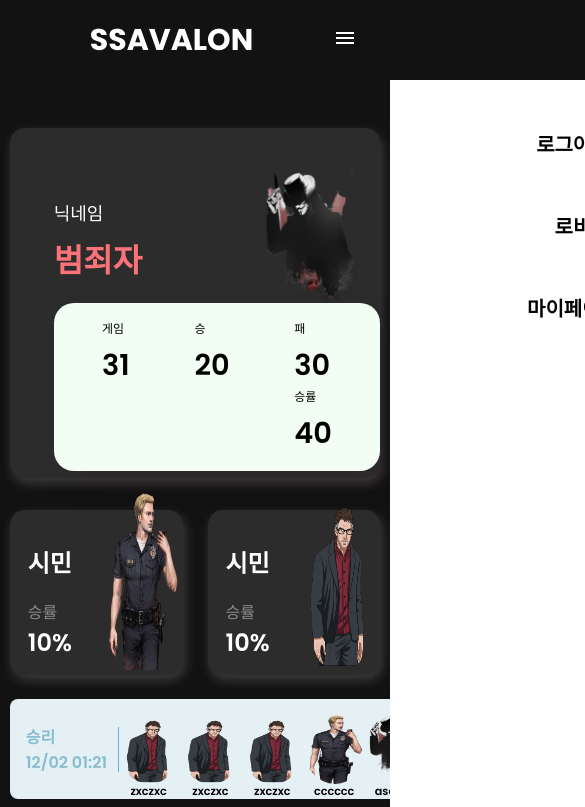
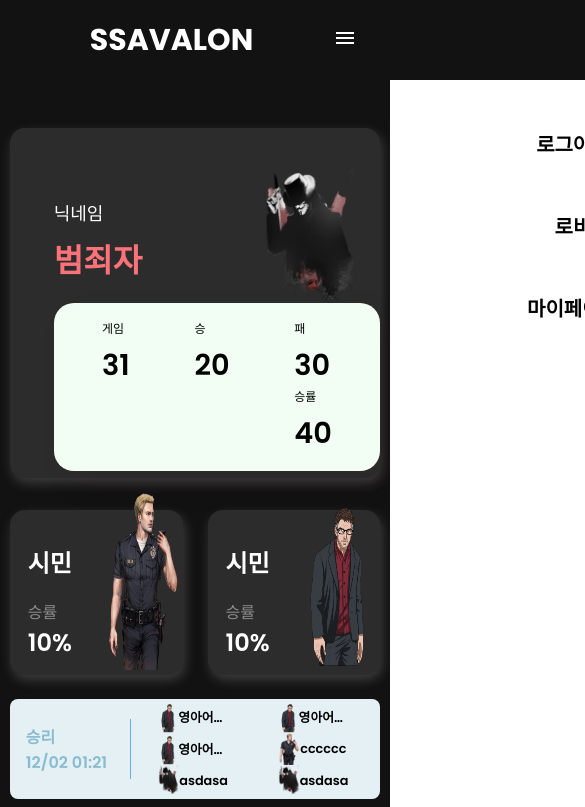
Before and after one commit to jhjo01/ssavalon_FE, a React (Create React App) app: page /mypage in a window 390 px wide. Shown: the top 807 px of the page, 585 px wide, since content can reach past the window. Built offline with nearby package versions, Linux system fonts and the light colour scheme.

Commit message:
Style :finish  mypage responsive

```diff
--- a/src/components/mypage/RecentGame.module.css
+++ b/src/components/mypage/RecentGame.module.css
@@ -1,6 +1,5 @@
 .container {
   width: 1000px;
-  height: 300px;
   max-width: 95%;
   margin: 0 auto;
   margin-top: 1.5rem;
@@ -8,4 +7,14 @@
   grid-template-columns: repeat(2, 1fr);
   row-gap: 10px;
   column-gap: 35px;
+  margin-bottom: 1rem;
 }
+@media (max-width: 1046px) {
+  .container {
+    grid-template-columns: repeat(1, 1fr);
+    place-items: center;
+  }
+}
+
+@media (max-width: 890px) {
+}
--- a/src/components/mypage/RecentGameList.jsx
+++ b/src/components/mypage/RecentGameList.jsx
@@ -12,6 +12,8 @@ const RecentGameList = (props) => {
         <span>12/02 01:21</span>
       </div>
       <div className={`${styles.line} ${vertical}`}></div>
+
+      <div className={styles.img_wrapper}>
         <CitizenXsImage />
         <CitizenXsImage />
         <CitizenXsImage />
@@ -19,6 +21,7 @@ const RecentGameList = (props) => {
         <KillerXsImage />
         <KillerXsImage />
       </div>
+    </div>
   );
 };
 
--- a/src/components/mypage/RecentGameList.module.css
+++ b/src/components/mypage/RecentGameList.module.css
@@ -1,6 +1,6 @@
 .card {
-  max-width: 480px;
-  height: 100px;
+  width: 480px;
+  height: 130px;
   border-radius: 8px;
   display: flex;
   align-items: center;
@@ -31,6 +31,10 @@
   height: 45px;
 }
 
+.card .img_wrapper {
+  display: flex;
+}
+
 .win_line {
   background-color: #63b1e4;
 }
@@ -38,3 +42,34 @@
 .lose_line {
   background-color: #bb605b;
 }
+
+@media (max-width: 1046px) {
+  .card {
+    width: 100%;
+  }
+}
+
+@media (max-width: 890px) {
+  .card {
+    height: 125px;
+  }
+
+  .line {
+    height: 60px;
+  }
+}
+
+@media (max-width: 648px) {
+  .card {
+    height: 100px;
+  }
+}
+
+@media (max-width: 520px) {
+  .card .img_wrapper {
+    width: 65%;
+    display: grid;
+    grid-template-columns: repeat(2, 1fr);
+    place-items: center;
+  }
+}
--- a/src/components/ui/jobs/CitizenXsImage.jsx
+++ b/src/components/ui/jobs/CitizenXsImage.jsx
@@ -5,7 +5,7 @@ const CitizenXsImage = () => {
     <div className={styles.img_wrapper}>
       <img src={CitizenImage} alt="img-citizen" />
       <div className={styles.nickname}>
-        <p className={styles.nickname_name}>zxczxc</p>
+        <p className={styles.nickname_name}>영아어어엉어</p>
       </div>
     </div>
   );
--- a/src/components/ui/jobs/jobs.module.css
+++ b/src/components/ui/jobs/jobs.module.css
@@ -1,28 +1,71 @@
 .img_wrapper {
-  width: 70px;
-  height: 70px;
+  width: 64px;
+  height: 64px;
   border-radius: 50%;
   border: none;
   position: relative;
+  display: flex;
+  flex-direction: column;
+  align-items: center;
+  margin-left: 5px;
 }
 
 .img_wrapper img {
   width: 100%;
   height: 100%;
   border-radius: 50%;
+  border: 1px solid;
 }
 
 .img_wrapper .nickname {
-  position: absolute;
-  bottom: -9px;
-  left: 0px;
-  font-size: 0.7rem;
-  width: 60px;
-  height: 10px;
+  font-size: 0.8rem;
 }
 
 .img_wrapper .nickname .nickname_name {
-  text-align: center;
+  width: 60px;
   color: #000;
   font-weight: 600;
+  white-space: nowrap;
+  text-overflow: ellipsis;
+  overflow: hidden;
 }
+
+@media (max-width: 890px) {
+  .img_wrapper {
+    width: 90px;
+    height: 90px;
+  }
+}
+
+@media (max-width: 720px) {
+  .img_wrapper {
+    width: 70px;
+    height: 70px;
+  }
+}
+
+@media (max-width: 648px) {
+  .img_wrapper {
+    width: 50px;
+    height: 50px;
+  }
+
+  .img_wrapper .nickname .nickname_name {
+    width: 50px;
+  }
+}
+
+@media (max-width: 520px) {
+  .img_wrapper {
+    width: auto;
+    height: 32px;
+    flex-direction: row;
+    border: none;
+    border-radius: initial;
+  }
+
+  .img_wrapper img {
+    border-radius: initial;
+    border: none;
+  }
+}
```
Lines whose indentation alone changed are shown as unchanged.
